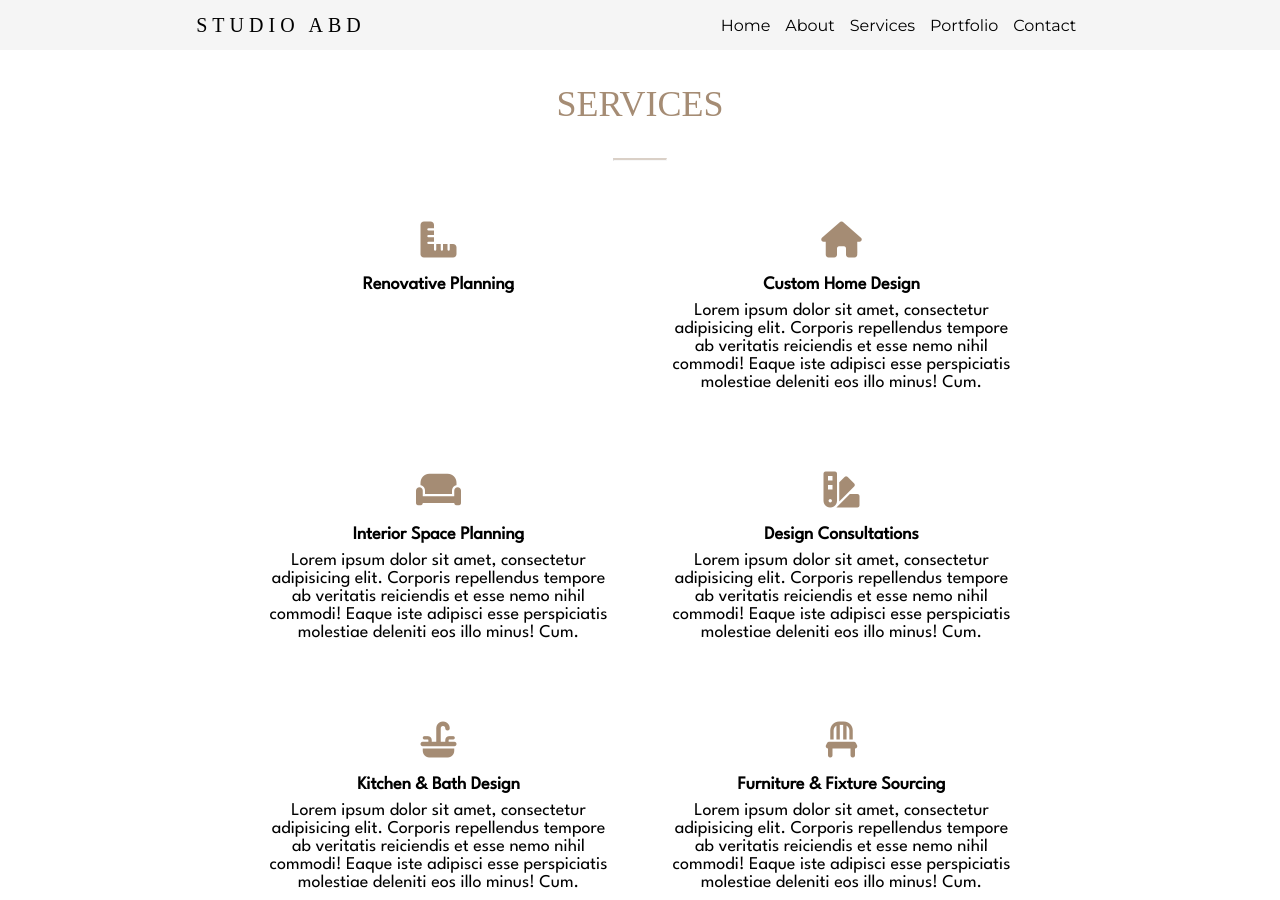
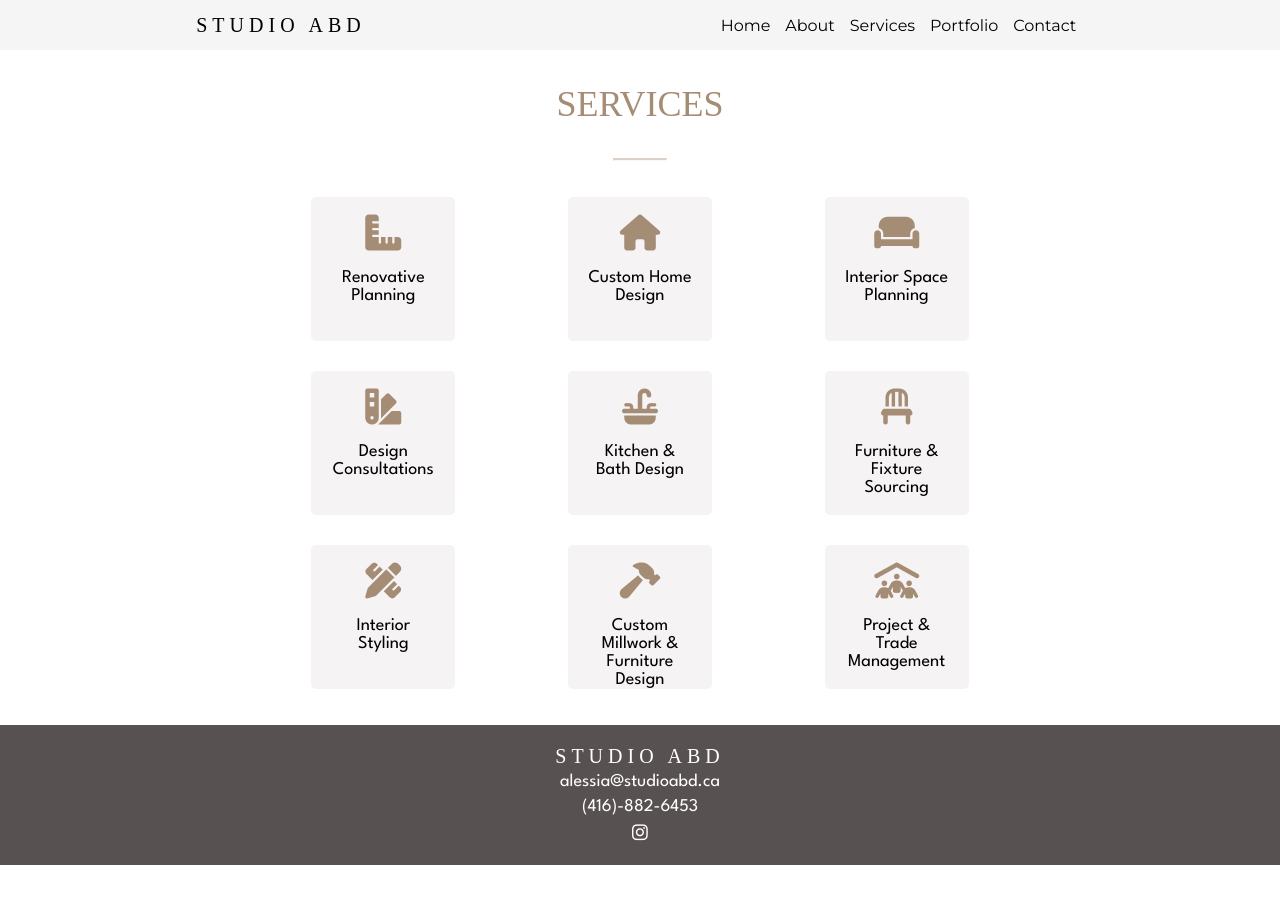
Before and after one commit to justinpickering/studioabd.ca, a Jekyll site: the page built from services.html, in a window 1280 px wide and 900 px high. Built offline with Jekyll 4.4.1, drawn with Linux system fonts in a browser that asks for light colours; nearby versions of some CDN libraries; some web fonts are replaced; some of the changed text lies outside the part shown.

Commit message:
display grid work on services

```diff
--- a/css/styles.css
+++ b/css/styles.css
@@ -567,30 +567,31 @@ hr.solid-line {
     .justin {
         flex-wrap: wrap-reverse;
     }
-
-
 }
-
 
 /* Services Page */
 
 .container {
-    width: 100%;
-    padding: 2rem 14rem;
+    padding: 2rem 15rem;
+    background-color: white;
 }
 
 .row {
     display: grid;
-    grid-template-columns: repeat(auto-fit, minmax(250px, 1fr));
     grid-gap: 30px;
+    grid-template-columns: 1fr 1fr 1fr;
+    justify-items: center;
+
 }
 
 .service {
     text-align: center;
-    padding: 25px 10px;
+    width: 8rem;
+    height: 8rem;
     border-radius: 5px;
+    padding: 1rem;
     cursor: pointer;
-    background: transparent;
+    background: var(--color-dark-background);
     transition: transform 0.5s, background 0.5s;
 }
 
@@ -601,8 +602,8 @@ hr.solid-line {
 }
 
 .service h2 {
-    font-weight: 600;
-    margin-bottom: 8px;
+    font-weight: 500;
+    margin-bottom: 0.2rem;
 }
 
 .service:hover {
@@ -612,7 +613,39 @@ hr.solid-line {
 }
 
 .service:hover i {
+    color: #fff;
+}
 
-    color: #fff;
+@media screen and (max-width:968px) {
+/*
+    html {
+        background-color: blue;
+    } */
+
+    .row {
+        display: grid;
+        padding: 2rem;
+        grid-gap: 30px;
+        grid-template-columns: 1fr 1fr;
+        justify-items: center;
+    }
 
 }
+
+@media screen and (max-width:768px) {
+
+
+        .container {
+            padding: 2rem 6rem;
+        }
+
+        .row {
+            display: grid;
+            border: 4px solid red;
+            padding: 2rem;
+            grid-gap: 30px;
+            grid-template-columns: 1fr;
+            justify-items: center;
+        }
+
+    }
--- a/services.html
+++ b/services.html
@@ -19,42 +19,41 @@ layout: default
             <div class="service">
                 <i class="fa-solid fa-house"></i>
                 <h2>Custom Home Design</h2>
-                <p>Lorem ipsum dolor sit amet, consectetur adipisicing elit. Corporis repellendus tempore ab veritatis reiciendis et esse nemo nihil commodi! Eaque iste adipisci esse perspiciatis molestiae deleniti eos illo minus! Cum.</p>
+                <p></p>
             </div>
             <div class="service">
                 <i class="fa-solid fa-couch"></i>
                 <h2>Interior Space Planning</h2>
-                <p>Lorem ipsum dolor sit amet, consectetur adipisicing elit. Corporis repellendus tempore ab veritatis reiciendis et esse nemo nihil commodi! Eaque iste adipisci esse perspiciatis molestiae deleniti eos illo minus! Cum.</p>
             </div>
             <div class="service">
                 <i class="fa-solid fa-swatchbook"></i>
                 <h2>Design Consultations</h2>
-                <p>Lorem ipsum dolor sit amet, consectetur adipisicing elit. Corporis repellendus tempore ab veritatis reiciendis et esse nemo nihil commodi! Eaque iste adipisci esse perspiciatis molestiae deleniti eos illo minus! Cum.</p>
+                <p></p>
             </div>
             <div class="service">
                 <i class="fa-solid fa-sink"></i>
                 <h2>Kitchen & Bath Design</h2>
-                <p>Lorem ipsum dolor sit amet, consectetur adipisicing elit. Corporis repellendus tempore ab veritatis reiciendis et esse nemo nihil commodi! Eaque iste adipisci esse perspiciatis molestiae deleniti eos illo minus! Cum.</p>
+                <p></p>
             </div>
             <div class="service">
                 <i class="fa-sharp fa-solid fa-chair"></i>
                 <h2>Furniture & Fixture Sourcing</h2>
-                <p>Lorem ipsum dolor sit amet, consectetur adipisicing elit. Corporis repellendus tempore ab veritatis reiciendis et esse nemo nihil commodi! Eaque iste adipisci esse perspiciatis molestiae deleniti eos illo minus! Cum.</p>
+                <p></p>
             </div>
             <div class="service">
                 <i class="fa-solid fa-pen-ruler"></i>
                 <h2>Interior Styling</h2>
-                <p>Lorem ipsum dolor sit amet, consectetur adipisicing elit. Corporis repellendus tempore ab veritatis reiciendis et esse nemo nihil commodi! Eaque iste adipisci esse perspiciatis molestiae deleniti eos illo minus! Cum.</p>
+                <p></p>
             </div>
             <div class="service">
                 <i class="fa-solid fa-hammer"></i>
                 <h2>Custom Millwork & Furniture Design</h2>
-                <p>Lorem ipsum dolor sit amet, consectetur adipisicing elit. Corporis repellendus tempore ab veritatis reiciendis et esse nemo nihil commodi! Eaque iste adipisci esse perspiciatis molestiae deleniti eos illo minus! Cum.</p>
+                <p></p>
             </div>
             <div class="service">
                 <i class="fa-solid fa-people-roof"></i>
                 <h2>Project & Trade Management</h2>
-                <p>Lorem ipsum dolor sit amet, consectetur adipisicing elit. Corporis repellendus tempore ab veritatis reiciendis et esse nemo nihil commodi! Eaque iste adipisci esse perspiciatis molestiae deleniti eos illo minus! Cum.</p>
+                <p></p>
             </div>
         </div>
     </div>
```
Also changed, not shown: 2 other files.
